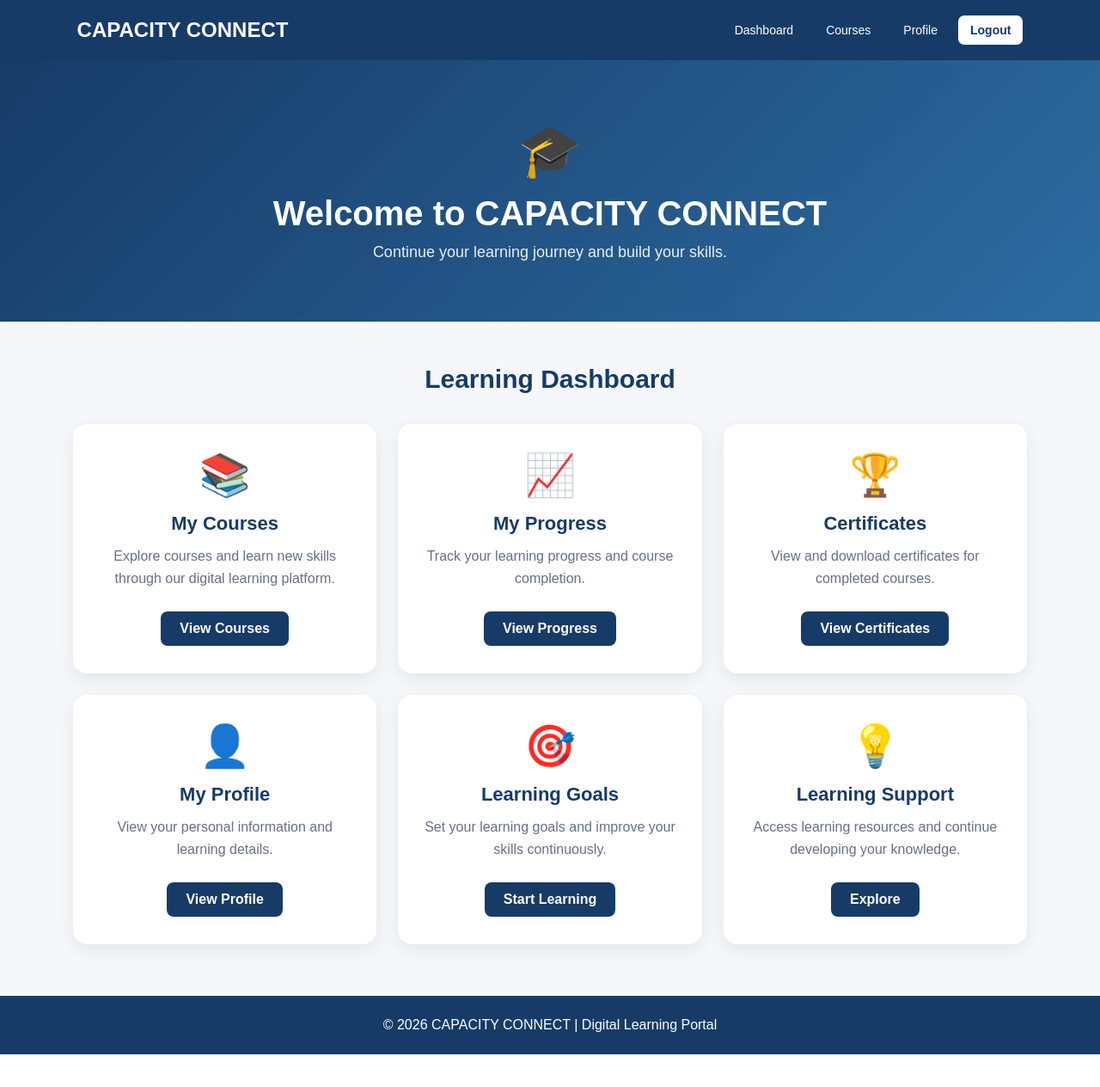
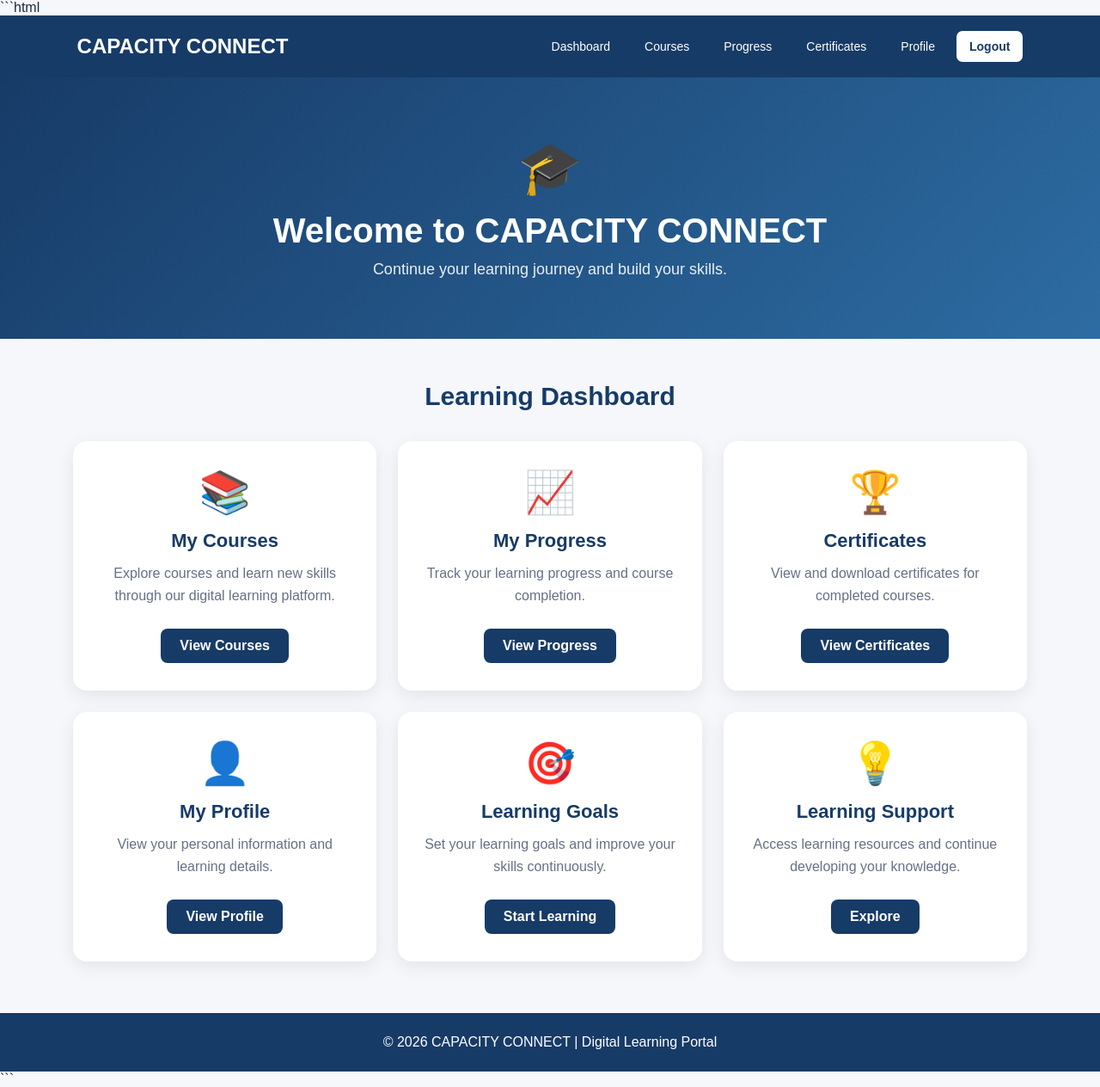
Before and after one commit to nalwadekiran2007-alt/capacity_connect, a Flask app: page /dashboard in a window 1280 px wide. Shown: the whole page at 86% size. Before the commit the page ends 1226 px from the top, so only its background shows below. Run offline with Flask 3, Linux system fonts and the light colour scheme; the visitor is signed in with stand-in values (Sample User, id 1); some libraries are stand-ins or nearby versions.

Commit message:
Fix website navigation

````diff
--- a/backend/templates/dashboard.html
+++ b/backend/templates/dashboard.html
@@ -1,3 +1,4 @@
+```html
 <!DOCTYPE html>
 <html lang="en">
 <head>
@@ -43,9 +44,10 @@
         .nav-links a {
             color: white;
             text-decoration: none;
-            padding: 9px 14px;
+            padding: 10px 15px;
             border-radius: 7px;
             font-size: 14px;
+            cursor: pointer;
         }
 
         .nav-links a:hover {
@@ -155,7 +157,6 @@
         }
 
         @media (max-width: 900px) {
-
             .card-container {
                 grid-template-columns: repeat(2, 1fr);
             }
@@ -166,7 +167,6 @@
         }
 
         @media (max-width: 600px) {
-
             nav {
                 flex-direction: column;
                 text-align: center;
@@ -196,6 +196,17 @@
                 font-size: 25px;
             }
         }
+        .nav-links {
+    position: relative;
+    z-index: 9999;
+}
+
+.nav-links a {
+    position: relative;
+    z-index: 10000;
+    pointer-events: auto;
+    cursor: pointer;
+}
     </style>
 </head>
 
@@ -209,25 +220,35 @@
             CAPACITY CONNECT
         </div>
 
+
 <div class="nav-links">
 
-            <a href="{{ url_for('dashboard') }}">
+    <a href="/dashboard">
         Dashboard
     </a>
 
-            <a href="{{ url_for('courses') }}">
+    <a href="/courses">
         Courses
     </a>
 
-            <a href="{{ url_for('profile') }}">
+    <a href="/progress">
+        Progress
+    </a>
+
+    <a href="/certificates">
+        Certificates
+    </a>
+
+    <a href="/profile">
         Profile
     </a>
 
-            <a href="{{ url_for('logout') }}" class="logout">
+    <a href="/logout" class="logout">
         Logout
     </a>
 
 </div>
+
 
     </nav>
 
@@ -259,9 +280,7 @@
             Learning Dashboard
         </h2>
 
-
         <div class="card-container">
-
 
             <!-- COURSES -->
 
@@ -406,7 +425,6 @@
 
             </div>
 
-
         </div>
 
     </main>
@@ -424,3 +442,4 @@
 
 </body>
 </html>
+```
--- a/backend/templates/register.html
+++ b/backend/templates/register.html
@@ -109,7 +109,7 @@
 
         <div class="login-link">
             Already have an account?
-            <a href="login.html">Login</a>
+            <a href="{{ url_for('login_page') }}">Login</a>
         </div>
 
     </div>
````
Also changed, not shown: backend/templates/courses.html (+12 -18 lines). Lines whose indentation alone changed are shown as unchanged.
